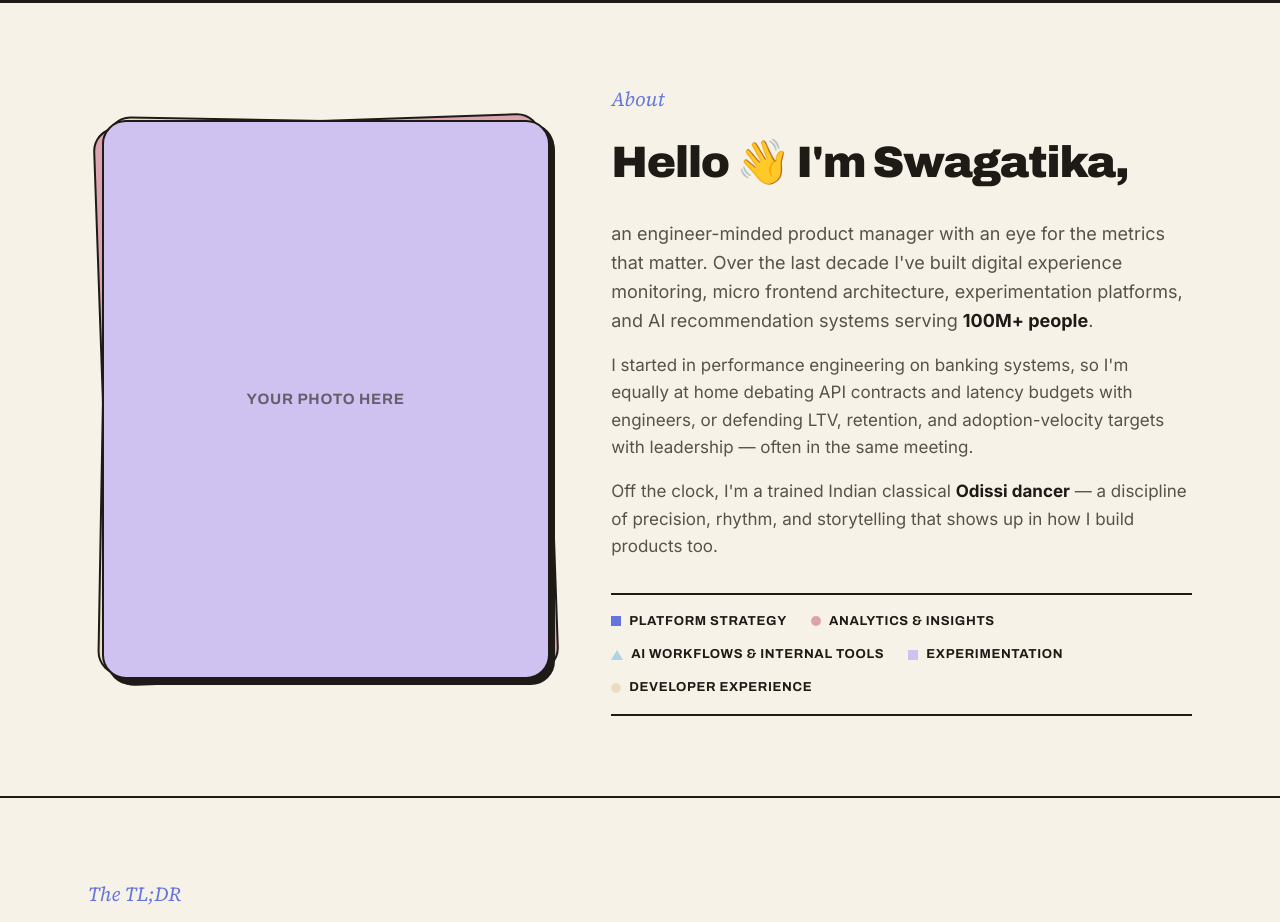
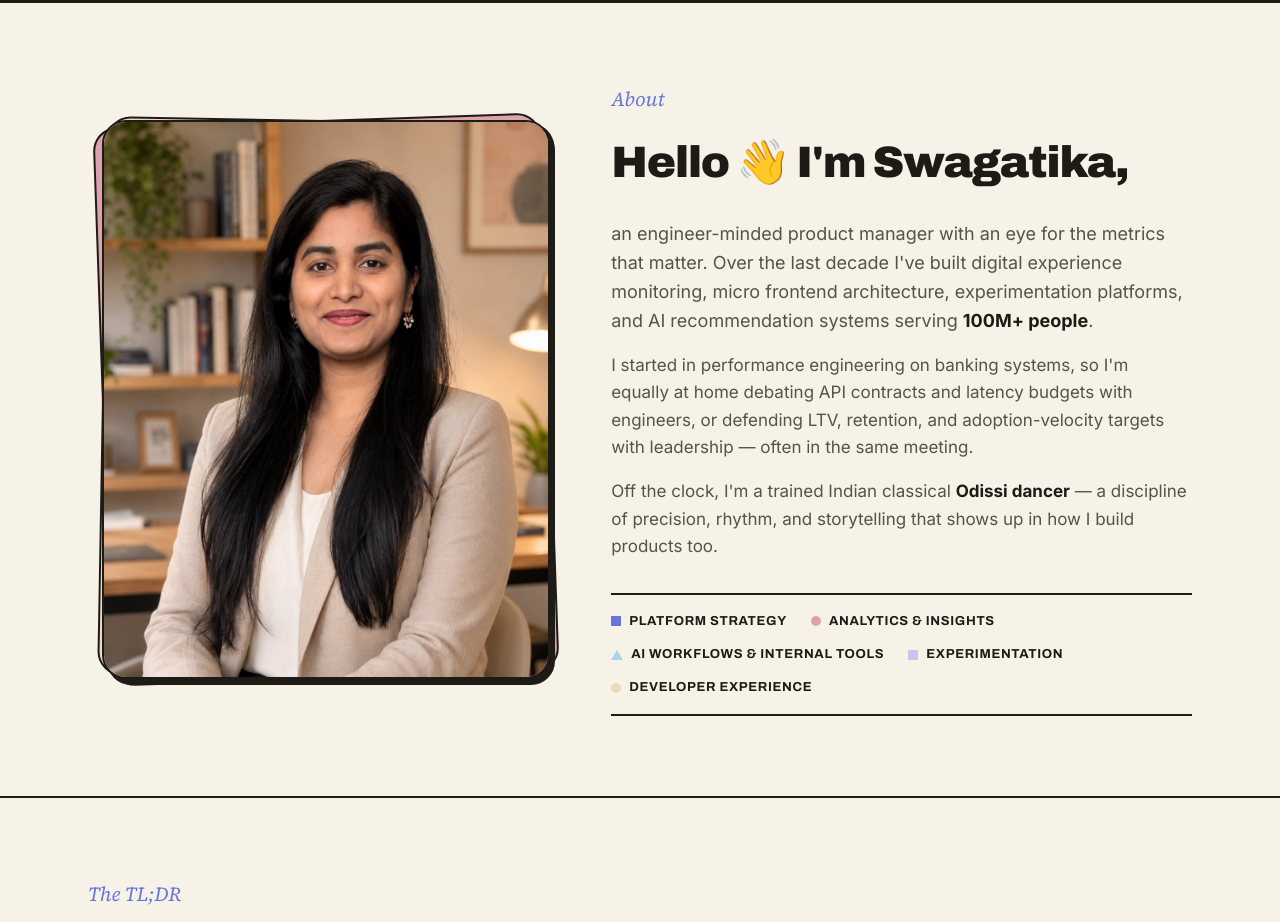
Before and after one commit to Sarukha2002/swagatika-portfolio, a plain HTML site: page index.html in a window 1280 px wide. Shown: the part 880-1802 px from the top of the page. Drawn offline with nearby package versions, Linux system fonts and the light colour scheme.

Commit message:
Add real headshot photo to About section

```diff
--- a/index.html
+++ b/index.html
@@ -226,11 +226,7 @@
         <div class="absolute inset-0 -rotate-2 rounded-3xl border-2 border-ink bg-rose" aria-hidden="true"></div>
         <div class="absolute inset-0 rotate-1 rounded-3xl border-2 border-ink bg-tan" aria-hidden="true"></div>
         <figure class="relative overflow-hidden rounded-3xl border-2 border-ink bg-lavender shadow-pop">
-          <!-- PHOTO SLOT: replace the div below with your portrait, e.g.
-               <img src="swagatika.jpg" alt="Swagatika Arukha" class="aspect-[4/5] w-full object-cover"> -->
-          <div class="flex aspect-[4/5] w-full items-center justify-center" role="img" aria-label="Portrait placeholder — add your photo here">
-            <span class="font-display text-[15px] font-bold uppercase tracking-wider text-ink/60">Your photo here</span>
-          </div>
+          <img src="/assets/headshot.jpg" alt="Swagatika Arukha" width="1122" height="1402" loading="lazy" decoding="async" class="aspect-[4/5] w-full object-cover">
         </figure>
       </div>
 
```
Also changed, not shown: assets/headshot.jpg (added).
